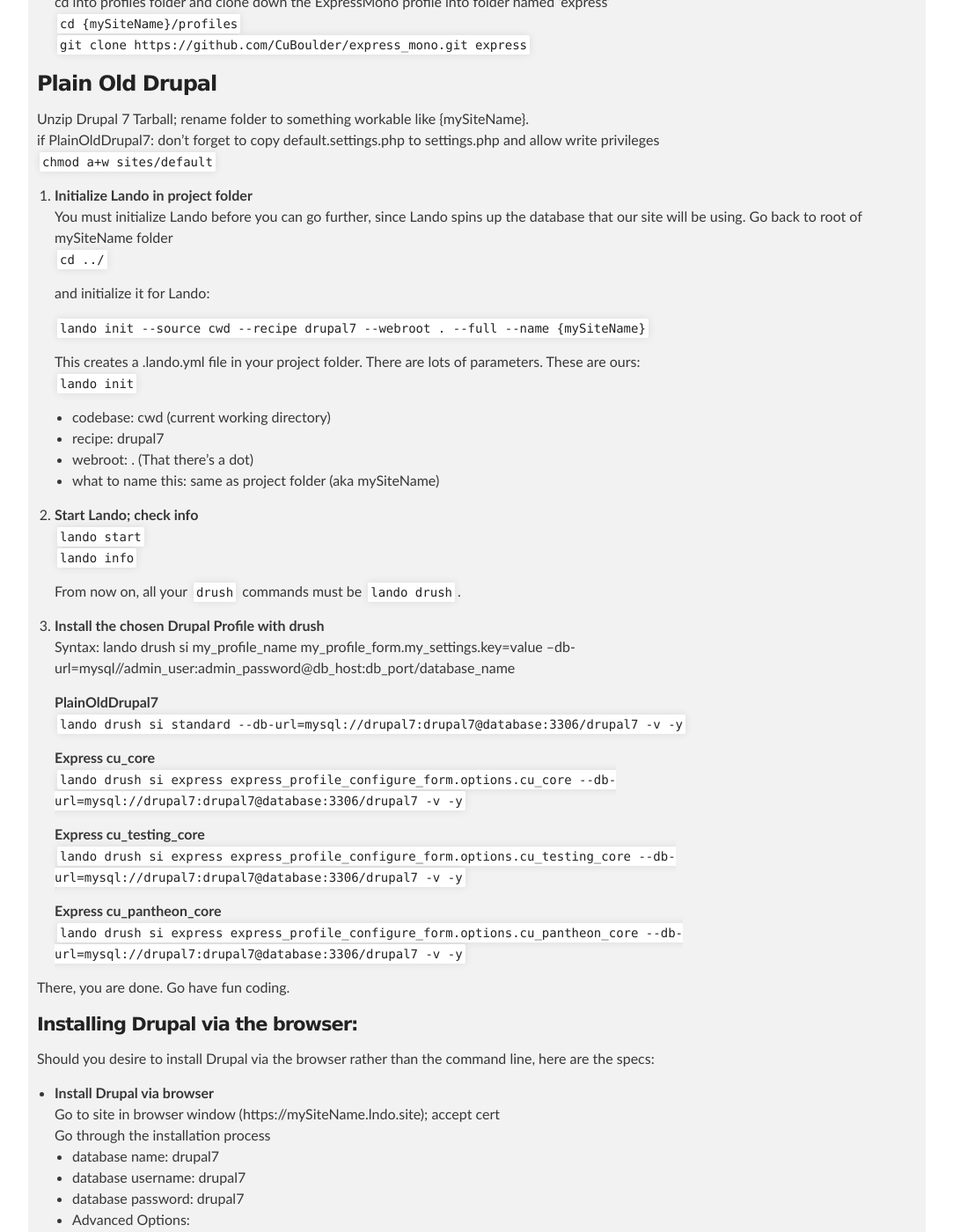
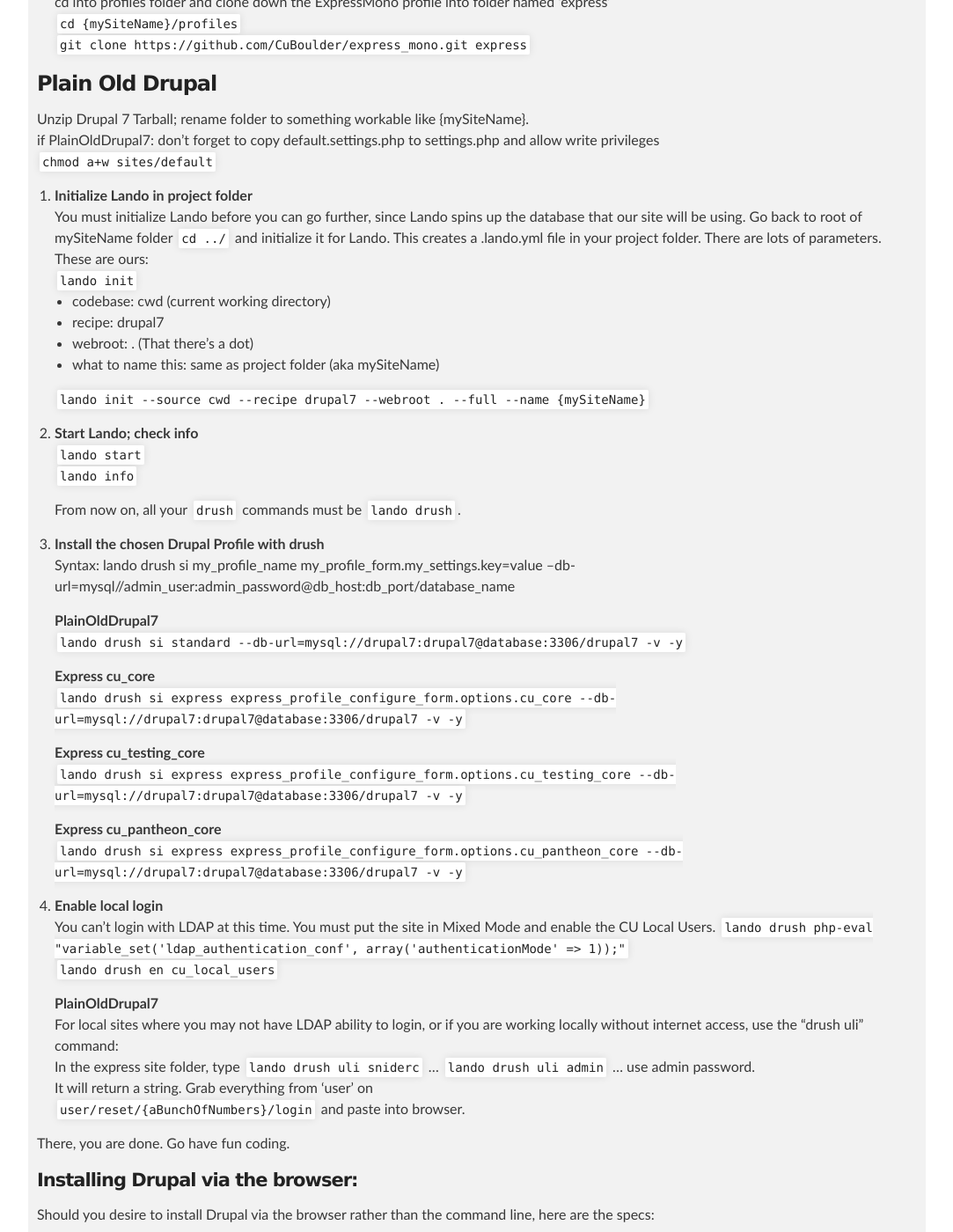
Before and after one commit to cathysnider/cathysnider.github.io, a Jekyll site: the page built from lando.md, in a window 1280 px wide and 1400 px high, scrolled down 594 px. Shown: the whole window at 88% size, without its empty margins (98-1181 px from the left). Built offline with Jekyll 4.4.1, drawn with Linux system fonts in a browser that asks for light colours.

Commit message:
better instructions

```diff
--- a/lando.md
+++ b/lando.md
@@ -25,19 +25,14 @@ layout: default
    `chmod a+w sites/default`
 
 1. **Initialize Lando in project folder**<br />
-   You must initialize Lando before you can go further, since Lando spins up the database that our site will be using. Go back to root of mySiteName folder <br />
-   `cd ../`
-
-   and initialize it for Lando:
-
-   `lando init --source cwd --recipe drupal7  --webroot . --full --name {mySiteName}`
-
-   This creates a .lando.yml file in your project folder. There are lots of parameters. These are ours: <br />
+   You must initialize Lando before you can go further, since Lando spins up the database that our site will be using. Go back to root of mySiteName folder   `cd ../`  and initialize it for Lando. This creates a .lando.yml file in your project folder. There are lots of parameters. These are ours: <br />
    `lando init`
    * codebase: cwd (current working directory)
    * recipe: drupal7
    * webroot: . (That there's a dot)
    * what to name this: same as project folder (aka mySiteName)
+
+   `lando init --source cwd --recipe drupal7  --webroot . --full --name {mySiteName}`
 
 1. **Start Lando; check info**  <br />
    `lando start`  <br />
@@ -60,7 +55,23 @@ layout: default
    **Express cu_pantheon_core** <br />
    `lando drush si express express_profile_configure_form.options.cu_pantheon_core --db-url=mysql://drupal7:drupal7@database:3306/drupal7 -v -y`
 
+
+1. **Enable local login** <br />
+   You can't login with LDAP at this time. You must put the site in Mixed Mode and enable the CU Local Users.
+   `lando drush php-eval "variable_set('ldap_authentication_conf', array('authenticationMode' => 1));"` <br />
+   `lando drush en cu_local_users`
+
+   **PlainOldDrupal7** <br />
+   For local sites where you may not have LDAP ability to login, or if you are working locally without internet access, use the "drush uli" command: <br />
+   In the express site folder, type
+   `lando drush uli sniderc` ... `lando drush uli admin` ... use admin password. <br />
+   It will return a string. Grab everything from 'user' on <br />
+   `user/reset/{aBunchOfNumbers}/login`  and paste into browser.
+
+
 There, you are done. Go have fun coding.
+
+
 
 #### Installing Drupal via the browser:
 
@@ -88,6 +99,8 @@ For functional testing, you may want to install a bunch of test content.
 
 1. **Enable the bundles** <br />
    `lando drush en cu_advanced_content_bundle cu_advanced_design_bundle cu_advanced_layout_bundle cu_news_bundle cu_people_bundle cu_photo_gallery_bundle cu_feeds_bundle cu_seo_bundle cu_social_media_bundle -y`
+
+   or
 
    `lando drush en cu_advanced_content_bundle cu_advanced_design_bundle cu_advanced_layout_bundle cu_feeds_bundle cu_news_bundle cu_people_bundle cu_photo_gallery_bundle cu_seo_bundle cu_social_media_bundle cu_forms_bundle cu_video_hero_unit_bundle cu_publications_bundle express_collections_bundle express_localist_bundle cu_digital_campaign_bundle cu_mega_menu_bundle cu_livestream_bundle cu_content_sequence_bundle cu_newsletter_bundle cu_campus_news_bundle express_responsive_visibility_bundle -y`
 
```
Also changed, not shown: behat.md (+3 -2 lines).
